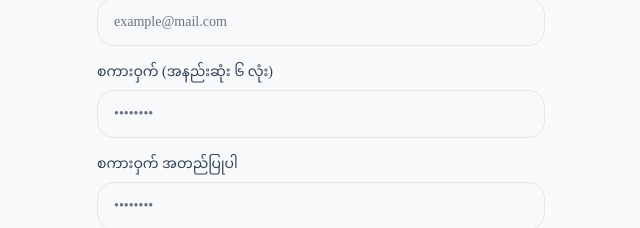
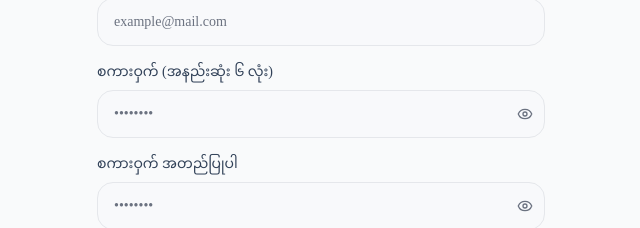
Before and after one commit to DDee3/sellerhub, a Next.js app: page /signup in a window 1280 px wide. Shown: the part 582-810 px from the top of the page, without its empty margins (319-959 px from the left). Built offline with nearby package versions, Linux system fonts and the light colour scheme.

Commit message:
feat(auth): add password visibility toggle to login and signup

```diff
--- a/src/app/(auth)/login/page.tsx
+++ b/src/app/(auth)/login/page.tsx
@@ -12,6 +12,7 @@ import { Loader2 } from "lucide-react";
 import { createClient } from "@/lib/supabase/client";
 import { Button } from "@/components/ui/button";
 import { Input } from "@/components/ui/input";
+import { PasswordInput } from "@/components/ui/password-input";
 import {
   Form,
   FormControl,
@@ -127,9 +128,8 @@ export default function LoginPage() {
                   စကားဝှက်
                 </FormLabel>
                 <FormControl>
-                  <Input
+                  <PasswordInput
                     {...field}
-                    type="password"
                     placeholder="••••••••"
                     autoComplete="current-password"
                     disabled={isLoading}
--- a/src/app/(auth)/signup/page.tsx
+++ b/src/app/(auth)/signup/page.tsx
@@ -12,6 +12,7 @@ import { Loader2 } from "lucide-react";
 import { createClient } from "@/lib/supabase/client";
 import { Button } from "@/components/ui/button";
 import { Input } from "@/components/ui/input";
+import { PasswordInput } from "@/components/ui/password-input";
 import {
   Form,
   FormControl,
@@ -255,9 +256,8 @@ export default function SignupPage() {
                   စကားဝှက် (အနည်းဆုံး ၆ လုံး)
                 </FormLabel>
                 <FormControl>
-                  <Input
+                  <PasswordInput
                     {...field}
-                    type="password"
                     placeholder="••••••••"
                     autoComplete="new-password"
                     disabled={isLoading}
@@ -278,9 +278,8 @@ export default function SignupPage() {
                   စကားဝှက် အတည်ပြုပါ
                 </FormLabel>
                 <FormControl>
-                  <Input
+                  <PasswordInput
                     {...field}
-                    type="password"
                     placeholder="••••••••"
                     autoComplete="new-password"
                     disabled={isLoading}
--- /dev/null
+++ b/src/components/ui/password-input.tsx
@@ -0,0 +1,43 @@
+"use client";
+
+import * as React from "react";
+import { useState } from "react";
+import { Eye, EyeOff } from "lucide-react";
+import { Input } from "@/components/ui/input";
+import { cn } from "@/lib/utils";
+
+export type PasswordInputProps = React.ComponentProps<typeof Input>;
+
+export const PasswordInput = React.forwardRef<HTMLInputElement, PasswordInputProps>(
+  ({ className, disabled, ...props }, ref) => {
+    const [showPassword, setShowPassword] = useState(false);
+
+    return (
+      <div className="relative w-full">
+        <Input
+          type={showPassword ? "text" : "password"}
+          className={cn("pr-10", className)}
+          ref={ref}
+          disabled={disabled}
+          {...props}
+        />
+        <button
+          type="button"
+          tabIndex={-1}
+          onClick={() => setShowPassword((prev) => !prev)}
+          disabled={disabled}
+          className="absolute right-0 top-0 h-full px-3 py-2 text-muted-foreground hover:text-foreground focus:outline-none disabled:pointer-events-none disabled:opacity-50 transition-colors flex items-center justify-center cursor-pointer select-none"
+          aria-label={showPassword ? "Hide password" : "Show password"}
+        >
+          {showPassword ? (
+            <EyeOff className="h-4 w-4" aria-hidden="true" />
+          ) : (
+            <Eye className="h-4 w-4" aria-hidden="true" />
+          )}
+        </button>
+      </div>
+    );
+  }
+);
+
+PasswordInput.displayName = "PasswordInput";
```
